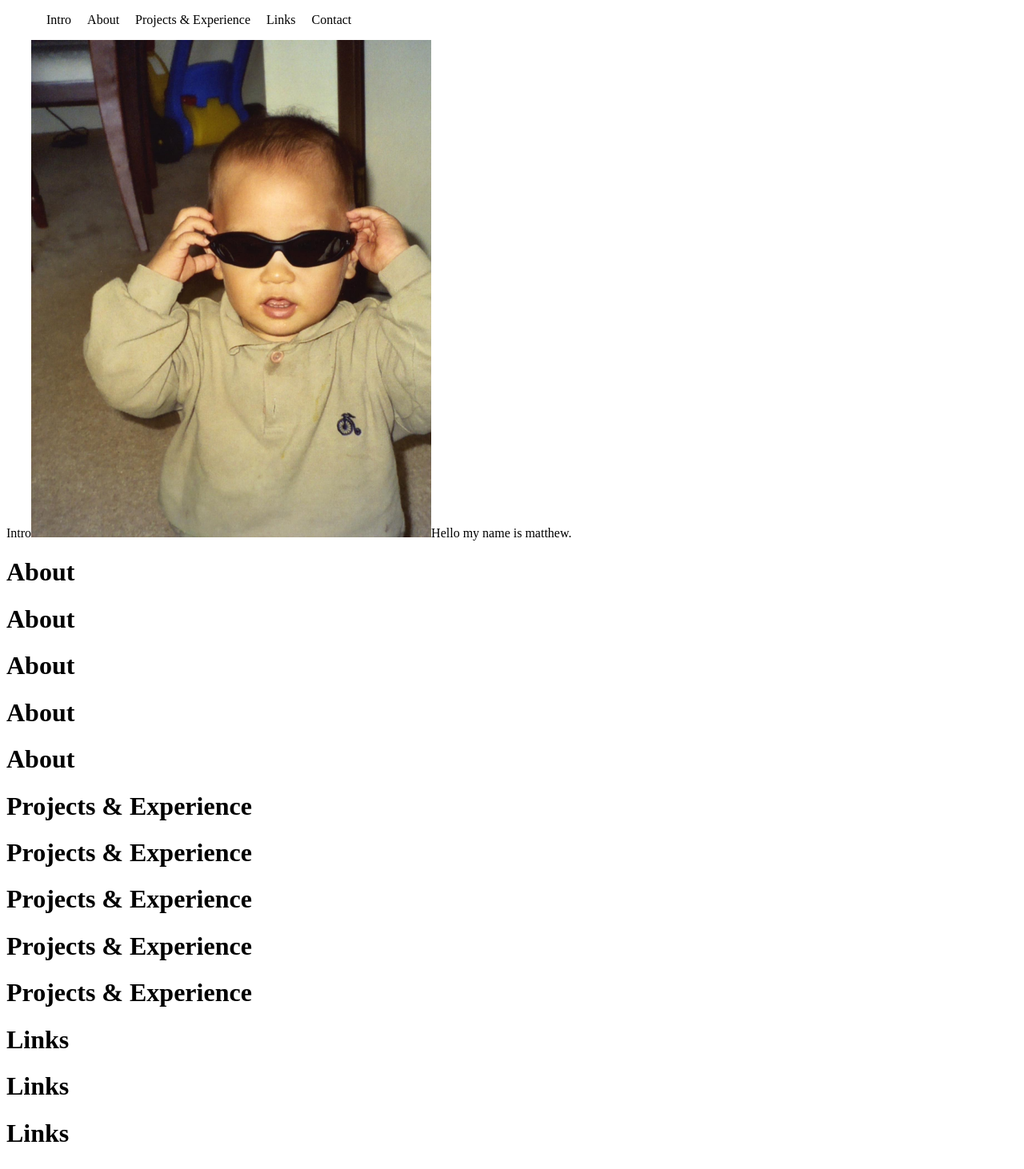
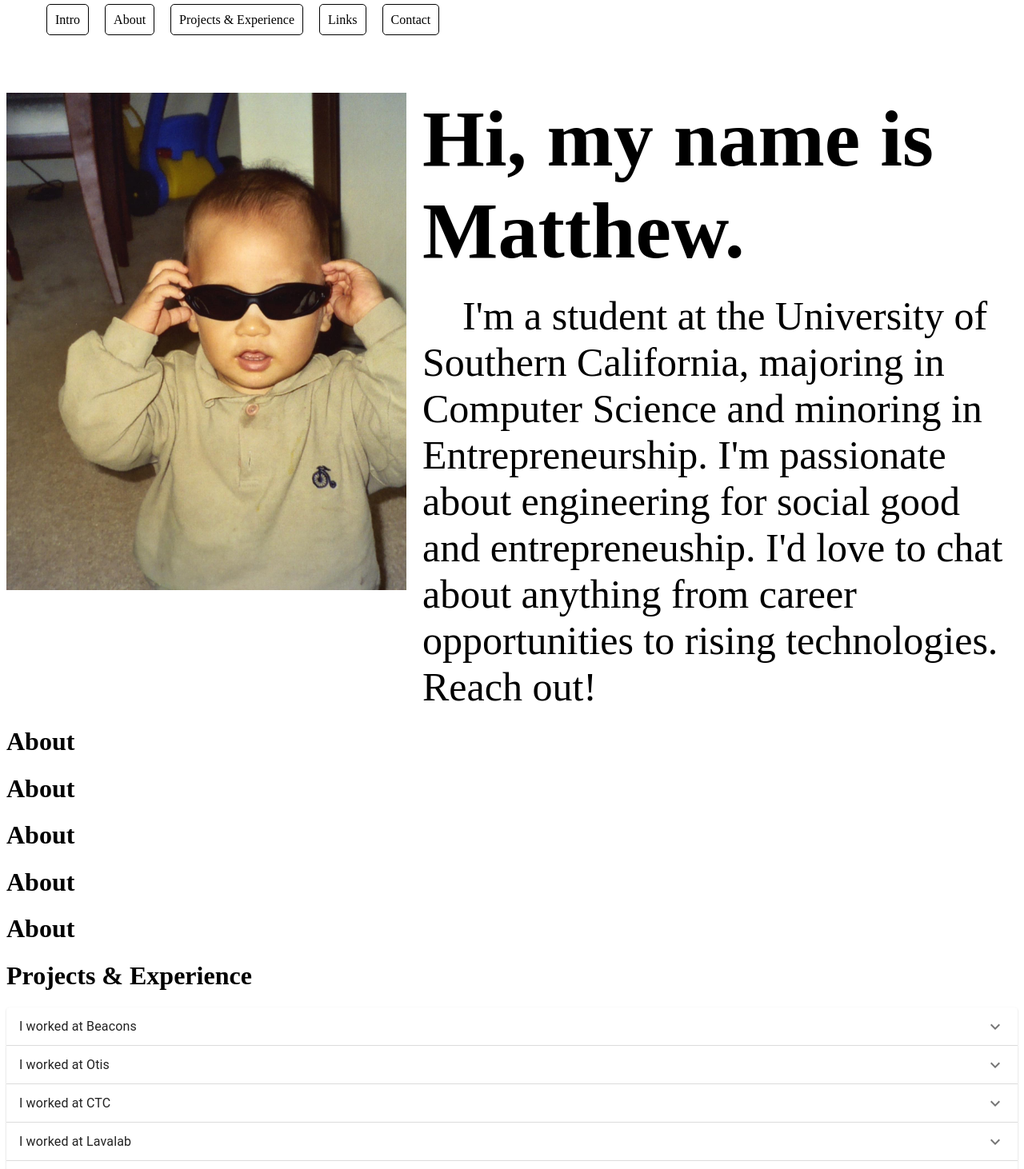
Before and after one commit to mcho9434/matthewchoweb, a React (Create React App) app: page / in a window 1280 px wide. Shown: the top 1462 px of the page at 80% size. Built offline with nearby package versions, Linux system fonts and the light colour scheme.

Commit message:
project accordions intro page compeltion

```diff
--- /dev/null
+++ b/src/components/AccordionContainer/AccordionContainer.js
@@ -0,0 +1,29 @@
+import React from 'react'
+import Accordion from '@mui/material/Accordion';
+import AccordionSummary from '@mui/material/AccordionSummary';
+import AccordionDetails from '@mui/material/AccordionDetails';
+import Typography from '@mui/material/Typography';
+import ExpandMoreIcon from '@mui/icons-material/ExpandMore';
+
+const AccordionContainer = (props) => {
+    return (
+        <Accordion>
+            <AccordionSummary
+                expandIcon={<ExpandMoreIcon />}
+                aria-controls="panel1a-content"
+                id="panel1a-header"
+                >
+                <Typography>{props.title}</Typography>
+                {/* {props.title}
+                <p style={{ color: 'blue', textAlign:"right"}}>test</p>           */}
+            </AccordionSummary>
+            <AccordionDetails>
+                <Typography>
+                    {props.text}
+                </Typography>
+            </AccordionDetails>
+        </Accordion>
+    )
+}
+
+export default AccordionContainer;
--- a/src/components/Experience/Experience.js
+++ b/src/components/Experience/Experience.js
@@ -1,13 +1,45 @@
 import React from 'react'
+import './Experience.css'
+import AccordionContainer from '../AccordionContainer/AccordionContainer';
 
 const Experience = () => {
+    let projects=[
+        {
+            title:"I worked at Beacons",
+            text:"Lorem ipsum dolor sit amet, consectetur adipiscing elit. Suspendisse malesuada lacus ex, sit amet blandit leo lobortis eget."
+        },
+        {
+            title:"I worked at Otis",
+            text:"Lorem ipsum dolor sit amet, consectetur adipiscing elit. Suspendisse malesuada lacus ex, sit amet blandit leo lobortis eget."
+        },
+        {
+            title:"I worked at CTC",
+            text:"Lorem ipsum dolor sit amet, consectetur adipiscing elit. Suspendisse malesuada lacus ex, sit amet blandit leo lobortis eget."
+        },
+        {
+            title:"I worked at Lavalab",
+            text:"Lorem ipsum dolor sit amet, consectetur adipiscing elit. Suspendisse malesuada lacus ex, sit amet blandit leo lobortis eget."
+        },
+        {
+            title:"I worked at CAIS",
+            text:"Lorem ipsum dolor sit amet, consectetur adipiscing elit. Suspendisse malesuada lacus ex, sit amet blandit leo lobortis eget."
+        }
+    ];
+
+
+
     return (
         <div id="Projects">
             <h1>Projects & Experience</h1>
-            <h1>Projects & Experience</h1>
-            <h1>Projects & Experience</h1>
-            <h1>Projects & Experience</h1>
-            <h1>Projects & Experience</h1>
+
+                {projects.map((project)=>(
+                    <AccordionContainer
+                        title={project.title}
+                        text={project.text}
+                    />
+                ))}
+
+
         </div>
     )
 }
--- /dev/null
+++ b/src/components/Intro/Intro.css
@@ -0,0 +1,32 @@
+.intro-wrapper{
+    /* border: 1px solid black; */
+    overflow: hidden; /* add this to contain floated children */
+    /* background: gray; */
+    display: flex;
+}
+
+.img-container{
+    /* background: lightcoral; */
+    float: left;
+    /* border: 1px solid red; */
+}
+
+.intro-text{
+    /* border: 1px solid green; */
+    margin-left: 20px;
+    /* background: lightblue; */
+    float: left; /* add this */
+    overflow-wrap: break-word;
+}
+.intro-title{
+    /* background: lightgreen; */
+    font-size: 100px;
+    margin-top: 0px;
+    margin-bottom: 20px;
+}
+.intro-paragraph{
+    /* background: green; */
+    font-size: 50px;
+    display: inline;
+
+}
--- a/src/components/Intro/Intro.js
+++ b/src/components/Intro/Intro.js
@@ -1,11 +1,23 @@
 import React from 'react'
-
+import './Intro.css'
 const Intro = () => {
     return (
-        <div id="Intro">
-            Intro
-            <img src='/Matthew.jpg' alt="matthew baby picutre" width="500"/>
-            Hello my name is matthew.
+        <div className='intro-wrapper'>
+            <div className="img-container">
+                <img src='/Matthew.jpg' alt="matthew baby picutre" width="500" id="Intro"/>
+
+            </div>
+            <div className="intro-text">
+                <h1 className="intro-title">
+                    Hi, my name is Matthew.
+
+                </h1>
+                <div className="intro-paragraph">
+                &emsp;I'm a student at the University of Southern California,
+                 majoring in Computer Science and minoring in Entrepreneurship. I'm passionate about engineering for social good and entrepreneuship. I'd love to chat about anything from career opportunities to rising technologies. Reach out!
+                </div>
+
+            </div>
         </div>
     )
 }
--- a/src/components/Navbar/Navbar.css
+++ b/src/components/Navbar/Navbar.css
@@ -1,4 +1,16 @@
 .nav-element{
     padding: 10px;
+    border: solid black 1px;
+    border-radius: 5px;
+    margin: 10px;
 
 }
+
+.nav-element:hover{
+    background-color: #555555;
+    color: white;
+}
+
+.navBar{
+    height: 100px;
+}
```
Also changed, not shown: src/components/Experience/Experience.css (added).
